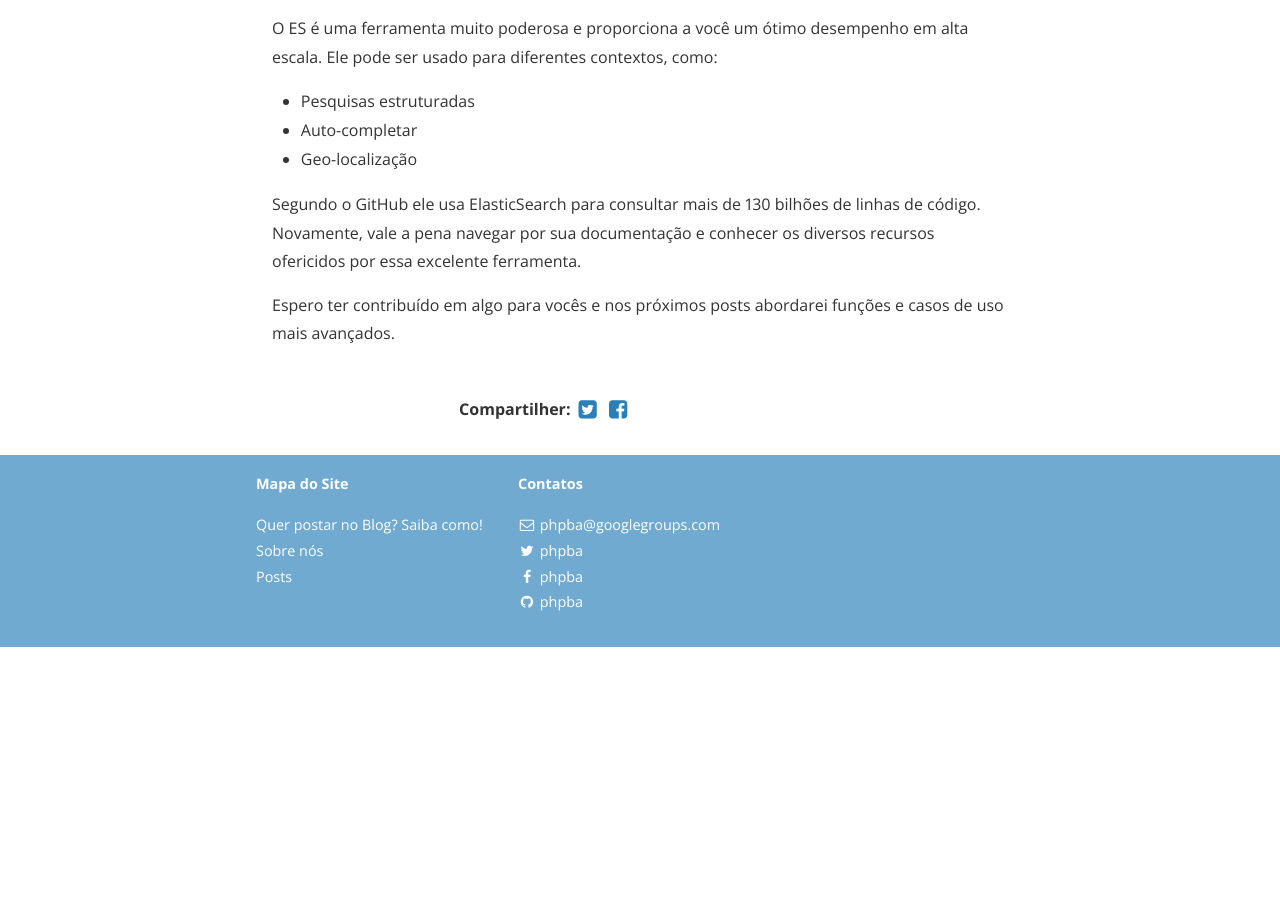
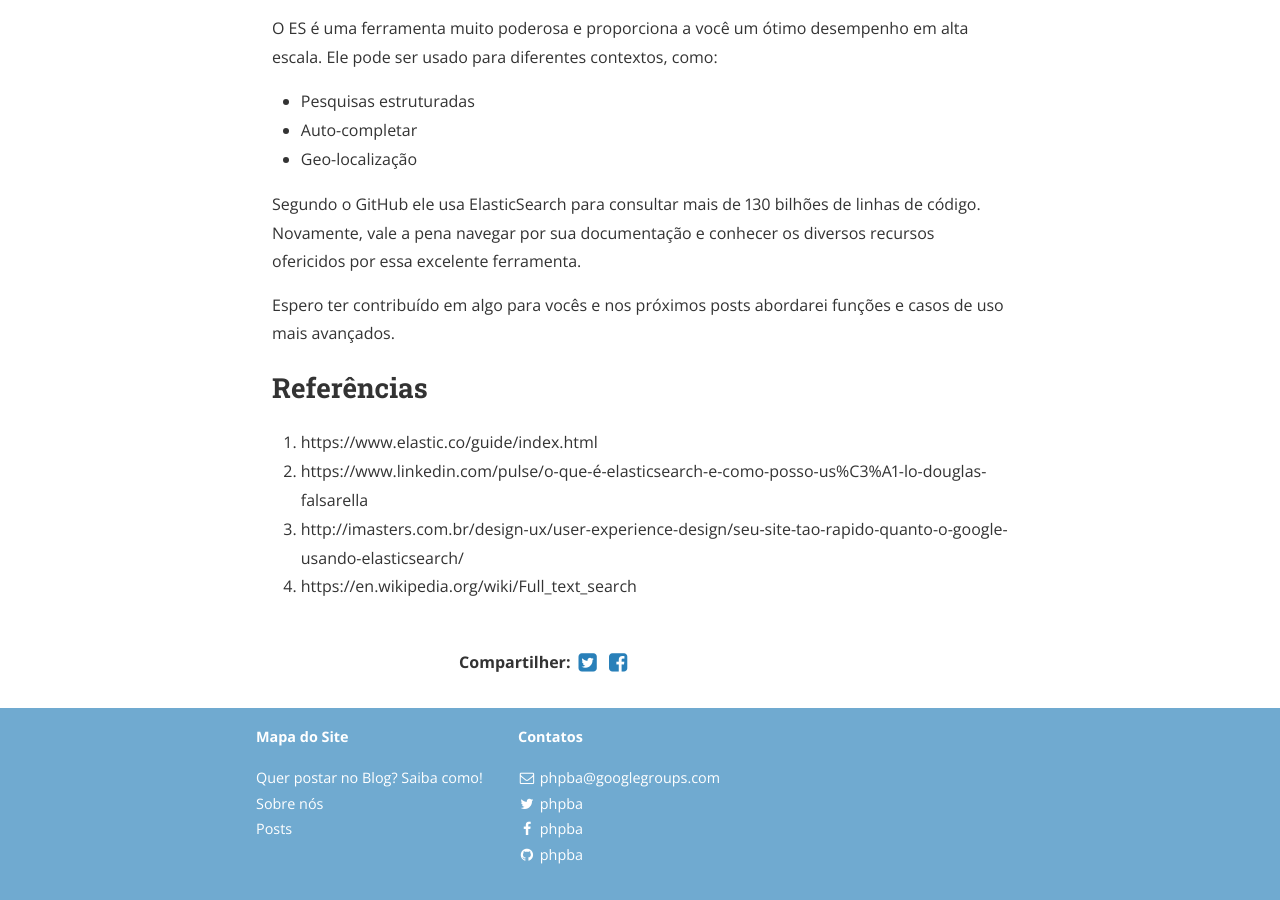
Before and after one commit to phpba/phpba.github.io, a Jekyll site: the page built from _posts/2016-02-16-buscas-com-alta-perfomance-e-melhor-resultado.md, in a window 1280 px wide and 900 px high, scrolled down 4470 px. Built offline with Jekyll 4.4.1, drawn with Linux system fonts in a browser that asks for light colours; nearby versions of some CDN libraries; comment, search, counter and statistics services are not loaded; a style sheet for code colours, icons or effects is not loaded; before the commit the page ends 5117 px from its top, so only the background shows below that.

Commit message:
Adicionado referencias

```diff
--- a/_posts/2016-02-16-buscas-com-alta-perfomance-e-melhor-resultado.md
+++ b/_posts/2016-02-16-buscas-com-alta-perfomance-e-melhor-resultado.md
@@ -160,3 +160,9 @@ Segundo o GitHub ele usa ElasticSearch para consultar mais de 130 bilhões de li
 Novamente, vale a pena navegar por sua documentação e conhecer os diversos recursos ofericidos por essa excelente ferramenta.
 
 Espero ter contribuído em algo para vocês e nos próximos posts abordarei funções e casos de uso mais avançados.
+
+## Referências
+1. https://www.elastic.co/guide/index.html
+2. https://www.linkedin.com/pulse/o-que-é-elasticsearch-e-como-posso-us%C3%A1-lo-douglas-falsarella
+3. http://imasters.com.br/design-ux/user-experience-design/seu-site-tao-rapido-quanto-o-google-usando-elasticsearch/
+3. https://en.wikipedia.org/wiki/Full_text_search
```
